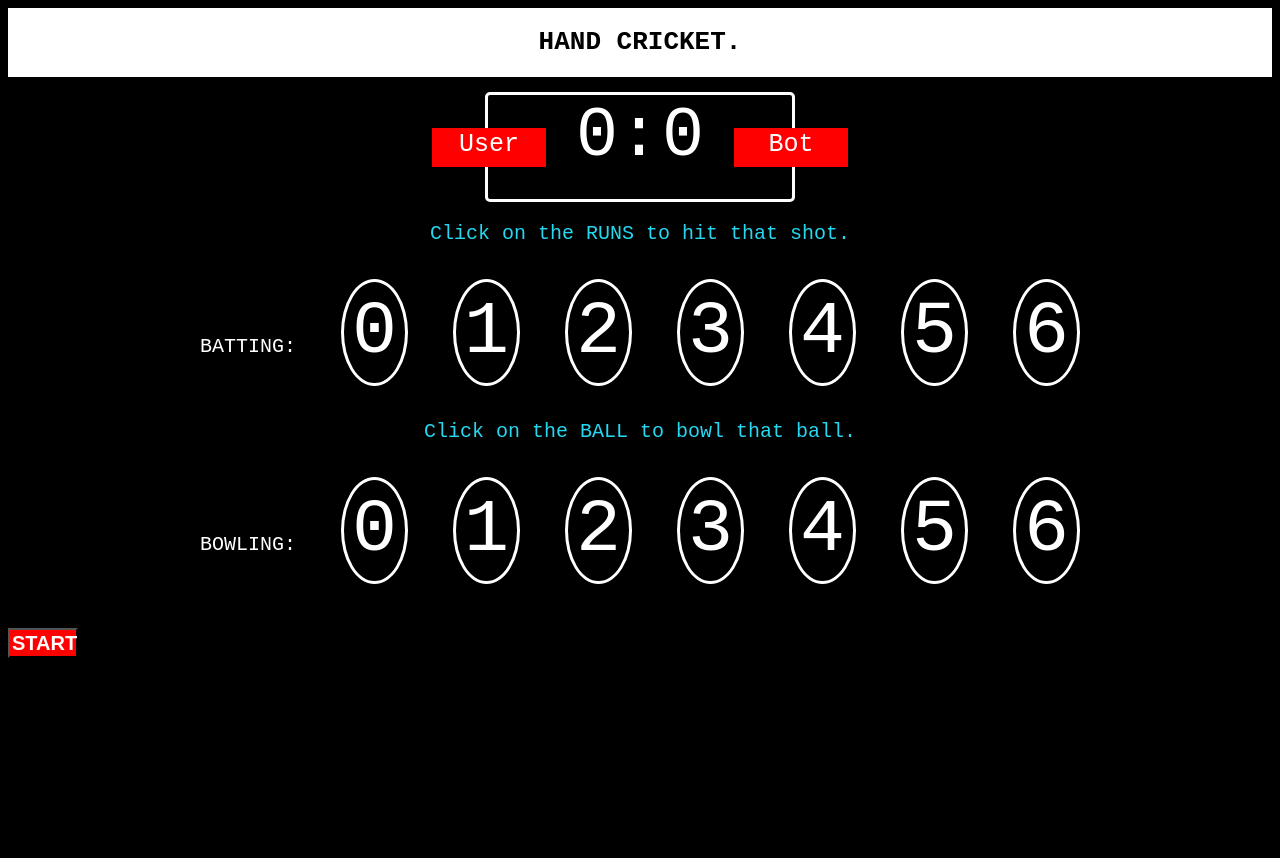
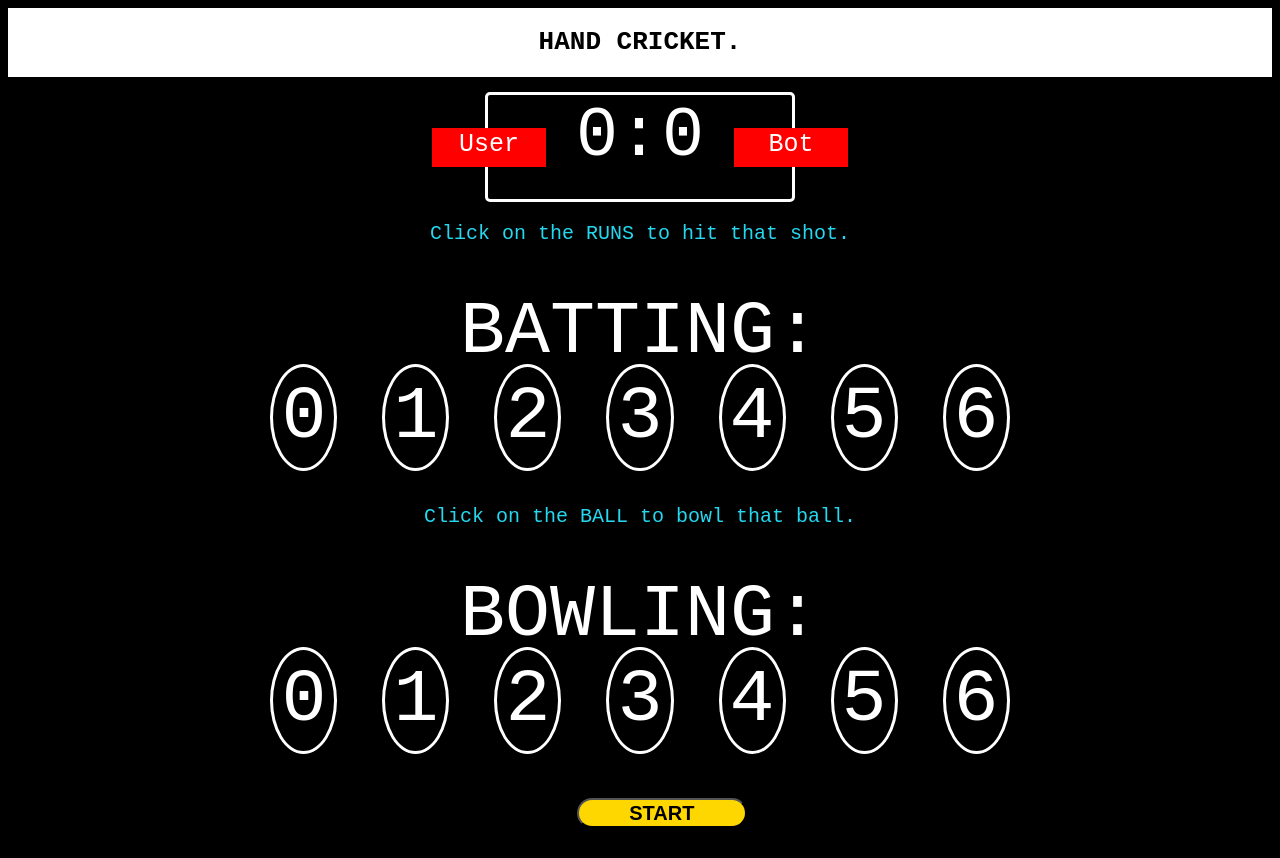
Before and after one commit to Rahul-Senthil/handcricket.github.io, a plain HTML site: page index.html in a window 1280 px wide. Before the commit the page ends 800 px from the top, so only its background shows below. Drawn offline with nearby package versions, Linux system fonts and the light colour scheme.

Commit message:
Update style.css

```diff
--- a/style.css
+++ b/style.css
@@ -71,7 +71,13 @@ p{
     padding: 5px;
 
 }
-#text{
+#text1{
+    font-size: 20px;
+    display: inline;
+    text-align: left;
+
+}
+#text2{
     font-size: 20px;
     display: inline;
     text-align: left;
@@ -103,14 +109,16 @@ p{
 }
 
 button{
-    background-color: red;
+    background-color:gold;
     font-size: 20px;
     font-weight: bold;
-    color:white;
+    color:black;
     margin:  10px auto;
     padding: 2px;
-    width: 70px;
+    width: 170px;
     height: 30px;
+    border-radius: 20px;
+    margin-left:45%;
 }
 
 #demo{
```
